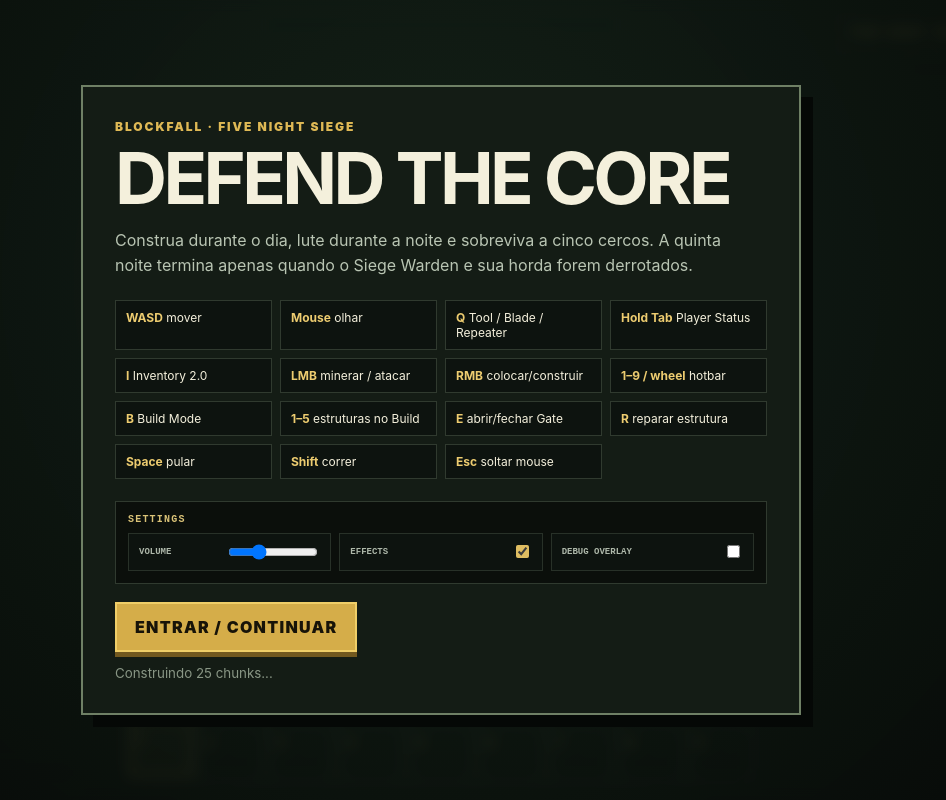
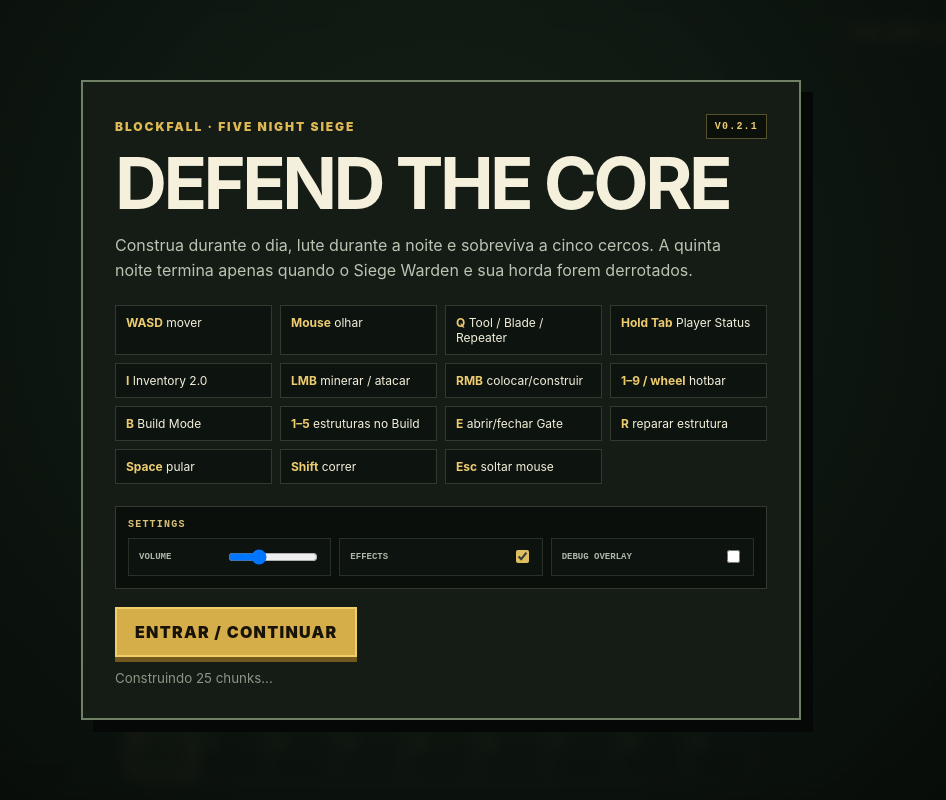
Before and after one commit to EduardoLavall/blockbound, a website built with Vite: page index.html in a window 1280 px wide. Shown: the whole page, without its empty margins (199-1145 px from the left). Built offline with nearby package versions, Linux system fonts and the light colour scheme.

Commit message:
feat: show game version in start menu and HUD
Make package.json.version the single source of truth, display it in the start menu, gameplay HUD and browser title, document the SemVer release rule, and bump the game to v0.2.1.

```diff
--- a/index.html
+++ b/index.html
@@ -18,6 +18,7 @@
 
       <div id="debug"></div>
       <div id="status">FIVE NIGHT SIEGE · ISSUE #9</div>
+      <div id="game-version-hud" aria-label="Game version">v0.0.0</div>
 
       <div id="combat-hud"></div>
       <div id="player-status-panel" class="player-status-panel hidden"></div>
@@ -50,7 +51,10 @@
 
       <div id="start-overlay" class="overlay">
         <div class="panel">
-          <div class="eyebrow">BLOCKFALL · FIVE NIGHT SIEGE</div>
+          <div class="start-heading-row">
+            <div class="eyebrow">BLOCKFALL · FIVE NIGHT SIEGE</div>
+            <div id="start-version" class="start-version">v0.0.0</div>
+          </div>
           <h1>DEFEND THE CORE</h1>
           <p>Construa durante o dia, lute durante a noite e sobreviva a cinco cercos. A quinta noite termina apenas quando o Siege Warden e sua horda forem derrotados.</p>
           <div class="controls">
--- a/package.json
+++ b/package.json
@@ -1,7 +1,7 @@
 {
   "name": "blockfall",
   "private": true,
-  "version": "0.2.0",
+  "version": "0.2.1",
   "type": "module",
   "scripts": {
     "dev": "vite",
--- a/src/app/bootstrap.ts
+++ b/src/app/bootstrap.ts
@@ -1,4 +1,5 @@
 import { GameApp } from "./GameApp";
+import { GAME_VERSION_LABEL } from "../version";
 
 function required<T extends HTMLElement>(id: string): T {
   const element = document.getElementById(id);
@@ -36,6 +37,12 @@ export async function bootstrap(): Promise<void> {
   const settingsEffects = required<HTMLInputElement>("settings-effects");
   const settingsDebug = required<HTMLInputElement>("settings-debug");
   const status = required<HTMLDivElement>("status");
+  const startVersion = required<HTMLDivElement>("start-version");
+  const gameVersionHud = required<HTMLDivElement>("game-version-hud");
+
+  startVersion.textContent = GAME_VERSION_LABEL;
+  gameVersionHud.textContent = GAME_VERSION_LABEL;
+  document.title = `Blockfall ${GAME_VERSION_LABEL} — Five Night Siege`;
 
   const app = new GameApp({
     canvas,
--- a/src/style.css
+++ b/src/style.css
@@ -1538,3 +1538,50 @@ body.reduced-fx #hit-marker {
     overflow-x: auto;
   }
 }
+
+
+/* Version identity ------------------------------------------------------- */
+
+.start-heading-row {
+  display: flex;
+  align-items: center;
+  justify-content: space-between;
+  gap: 16px;
+}
+
+.start-version,
+#game-version-hud {
+  font: 900 10px ui-monospace, monospace;
+  letter-spacing: .12em;
+  text-transform: uppercase;
+  color: #edcc70;
+  border: 1px solid rgba(237, 204, 112, .34);
+  background: rgba(8, 12, 9, .76);
+}
+
+.start-version {
+  flex: 0 0 auto;
+  padding: 6px 8px;
+}
+
+#game-version-hud {
+  position: fixed;
+  z-index: 7;
+  right: 14px;
+  bottom: 12px;
+  padding: 5px 7px;
+  pointer-events: none;
+  opacity: .72;
+}
+
+@media (max-width: 760px) {
+  .start-heading-row {
+    align-items: flex-start;
+  }
+
+  #game-version-hud {
+    right: 8px;
+    bottom: 8px;
+    font-size: 8px;
+  }
+}
--- /dev/null
+++ b/src/version.ts
@@ -0,0 +1,4 @@
+import packageMetadata from "../package.json";
+
+export const GAME_VERSION = packageMetadata.version;
+export const GAME_VERSION_LABEL = `v${GAME_VERSION}`;
--- a/tsconfig.json
+++ b/tsconfig.json
@@ -6,6 +6,7 @@
     "lib": ["ES2022", "DOM", "DOM.Iterable"],
     "skipLibCheck": true,
     "moduleResolution": "Bundler",
+    "resolveJsonModule": true,
     "isolatedModules": true,
     "moduleDetection": "force",
     "noEmit": true,
```
Also changed, not shown: src/version.test.ts (added, +9 -0 lines), README.md.
